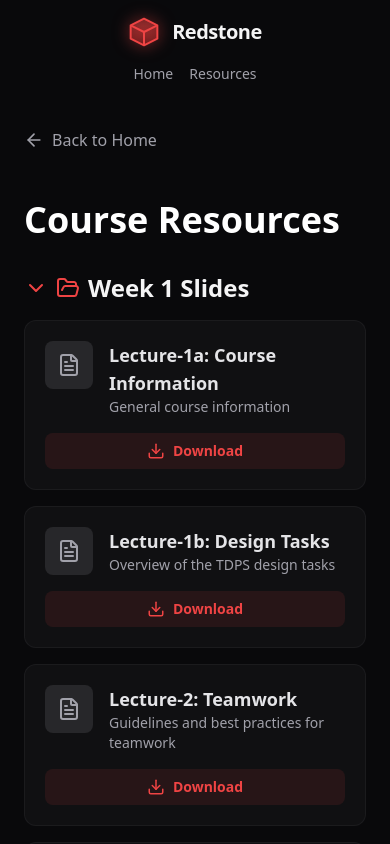
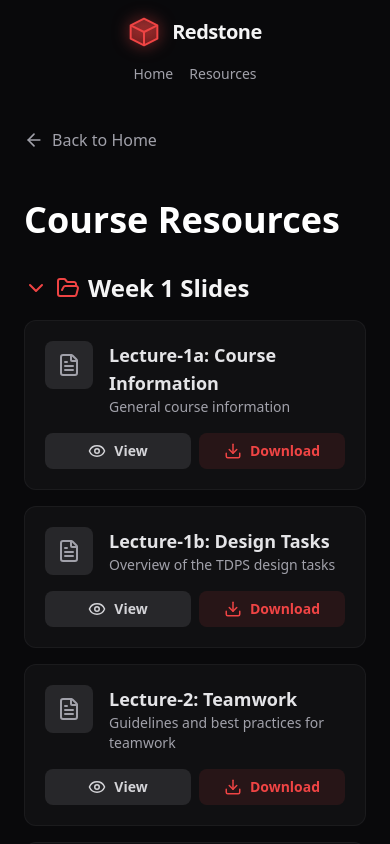
Before and after one commit to redstone-tdps/redstone-tdps, a React (Vite) app: page /resources in a window 390 px wide. Shown: the top 844 px of the page. Built offline with nearby package versions, Linux system fonts and the light colour scheme.

Commit message:
update animations & resources view

```diff
--- a/src/Home.tsx
+++ b/src/Home.tsx
@@ -67,8 +67,8 @@ export default function Home() {
         {/* Feature Cards */}
         <div className="grid grid-cols-1 md:grid-cols-3 gap-6 text-left mb-32">
           <motion.div
-            initial={{ opacity: 0, x: -20 }}
-            whileInView={{ opacity: 1, x: 0 }}
+            initial={{ opacity: 0, y: 20 }}
+            whileInView={{ opacity: 1, y: 0 }}
             viewport={{ once: true }}
             transition={{ duration: 0.5 }}
             className="p-6 rounded-2xl bg-zinc-900/50 border border-zinc-800/50 backdrop-blur-sm"
@@ -95,8 +95,8 @@ export default function Home() {
           </motion.div>
 
           <motion.div
-            initial={{ opacity: 0, x: 20 }}
-            whileInView={{ opacity: 1, x: 0 }}
+            initial={{ opacity: 0, y: 20 }}
+            whileInView={{ opacity: 1, y: 0 }}
             viewport={{ once: true }}
             transition={{ duration: 0.5, delay: 0.2 }}
             className="p-6 rounded-2xl bg-zinc-900/50 border border-zinc-800/50 backdrop-blur-sm"
--- a/src/Resources.tsx
+++ b/src/Resources.tsx
@@ -1,6 +1,6 @@
 import { useState } from 'react';
 import { Link } from 'react-router-dom';
-import { ArrowLeft, Download, FileText, FolderOpen, ChevronDown, ChevronRight } from 'lucide-react';
+import { ArrowLeft, Download, FileText, FolderOpen, ChevronDown, ChevronRight, Eye } from 'lucide-react';
 import { motion } from 'framer-motion';
 import { siteConfig } from './config';
 
@@ -81,14 +81,27 @@ export default function Resources() {
                         )}
                       </div>
                     </div>
+                    <div className="flex flex-row w-full sm:w-auto gap-2 shrink-0">
+                      {file.filename?.toLowerCase().endsWith('.pdf') && (
+                        <a
+                          href={file.url}
+                          target="_blank"
+                          rel="noopener noreferrer"
+                          className="flex-1 sm:flex-none flex items-center justify-center gap-2 px-4 py-2 text-sm font-semibold text-zinc-300 bg-zinc-800 rounded-lg hover:bg-zinc-700 transition-colors whitespace-nowrap"
+                        >
+                          <Eye size={18} />
+                          View
+                        </a>
+                      )}
                       <a
                         href={file.url}
                         download={file.filename}
-                      className="flex items-center justify-center w-full sm:w-auto gap-2 px-4 py-2 text-sm font-semibold text-red-500 bg-red-500/10 rounded-lg hover:bg-red-500/20 transition-colors whitespace-nowrap shrink-0"
+                        className="flex-1 sm:flex-none flex items-center justify-center gap-2 px-4 py-2 text-sm font-semibold text-red-500 bg-red-500/10 rounded-lg hover:bg-red-500/20 transition-colors whitespace-nowrap"
                       >
                         <Download size={18} />
                         Download
                       </a>
+                    </div>
                   </motion.div>
                 ))}
               </div>
```
Lines whose indentation alone changed are shown as unchanged.
